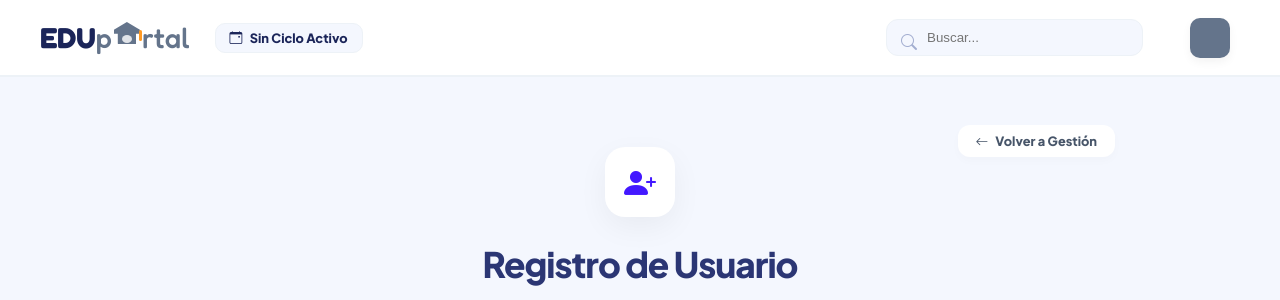
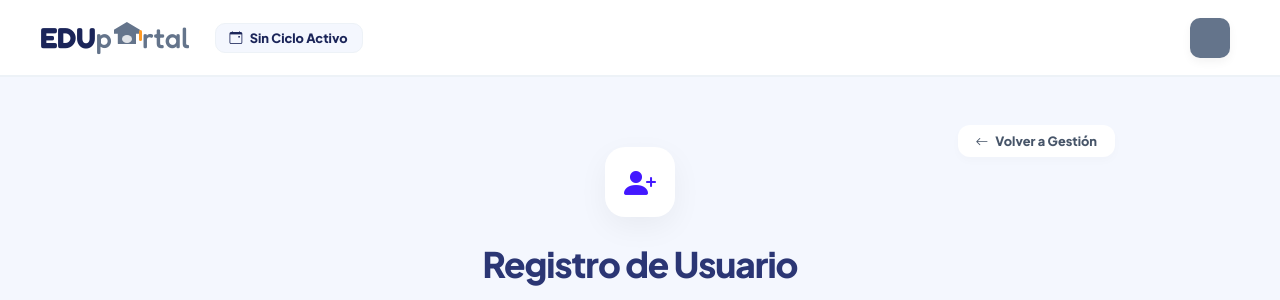
Before and after one commit to Gxacm/EduPortal, a Flask app: page /admin/nuevo/maestro in a window 1280 px wide. Shown: the top 300 px of the page. Run offline with Flask 3, Linux system fonts and the light colour scheme; data that the repository does not hold is empty.

Commit message:
Corregir error de la base.html

```diff
--- a/templates/base.html
+++ b/templates/base.html
@@ -114,16 +114,6 @@
         border: 1px solid var(--border-color);
     }
 
-    .search-input {
-        background: var(--bg-input);
-        border: 1px solid var(--border-color);
-        padding: 10px 15px 10px 40px;
-        border-radius: 12px;
-        width: 200px;
-        color: var(--text-main);
-        outline: none;
-    }
-
     .avatar {
         width: 40px; height: 40px;
         border-radius: 10px;
@@ -219,10 +209,6 @@
         </div>
 
         <div class="navbar-right">
-            <div class="search-container" style="position: relative;">
-                <i class="bi bi-search" style="position: absolute; left: 15px; top: 12px; color: var(--text-muted);"></i>
-                <input type="text" class="search-input" placeholder="Buscar...">
-            </div>
 
             <div class="profile-trigger" id="profileBtn">
                 <div class="user-info">
```
